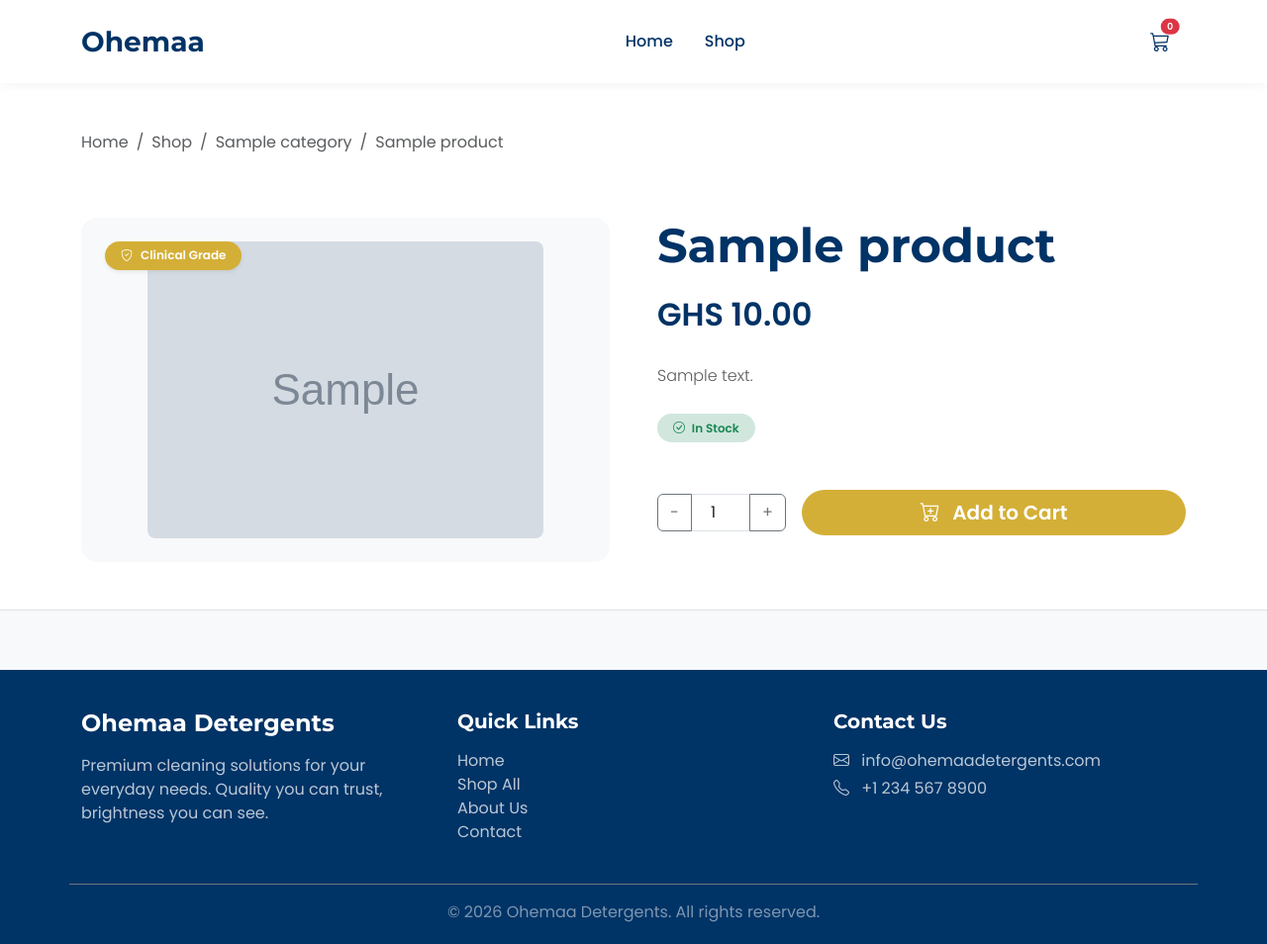
After one commit to morotijani/ohemaadetergents, a PHP site: a page that uses product.php in a window 1280 px wide. The commit adds this page. Shown: the whole page at 99% size. Run offline with PHP 8.4, Linux system fonts and the light colour scheme; tables that the repository leaves empty hold one stand-in row (values such as "Sample post"); grey boxes marked "Sample" are stand-in pictures.

Commit message:
url extension removal

```diff
--- a/config/config.php
+++ b/config/config.php
@@ -1,6 +1,7 @@
 <?php
 
 // A simple function to load .env file manually
+if (!function_exists('loadEnv')) {
     function loadEnv($filePath)
     {
         if (!file_exists($filePath)) {
@@ -24,6 +25,7 @@ function loadEnv($filePath)
             }
         }
     }
+}
 
 // Load the .env file from the root directory
 loadEnv(__DIR__ . '/../.env');
--- a/includes/footer.php
+++ b/includes/footer.php
@@ -8,8 +8,8 @@
             <div class="col-md-4 mb-4 mb-md-0">
                 <h5 class="text-white mb-3">Quick Links</h5>
                 <ul class="list-unstyled">
-                    <li><a href="/ohemaadetergents/index.php" class="text-light text-decoration-none opacity-75">Home</a></li>
-                    <li><a href="/ohemaadetergents/shop.php" class="text-light text-decoration-none opacity-75">Shop All</a></li>
+                    <li><a href="/ohemaadetergents/index" class="text-light text-decoration-none opacity-75">Home</a></li>
+                    <li><a href="/ohemaadetergents/shop" class="text-light text-decoration-none opacity-75">Shop All</a></li>
                     <li><a href="#" class="text-light text-decoration-none opacity-75">About Us</a></li>
                     <li><a href="#" class="text-light text-decoration-none opacity-75">Contact</a></li>
                 </ul>
--- a/includes/header.php
+++ b/includes/header.php
@@ -10,18 +10,19 @@ $cartCount = $cartObj->count();
     <meta name="viewport" content="width=device-width, initial-scale=1.0">
     <title>Ohemaa Detergents</title>
     <link href="https://cdn.jsdelivr.net/npm/bootstrap@5.3.0/dist/css/bootstrap.min.css" rel="stylesheet">
-    <link href="https://fonts.googleapis.com/css2?family=Montserrat:wght@400;500;600;700&family=Open+Sans:wght@400;600&display=swap" rel="stylesheet">
+    <link href="https://fonts.googleapis.com/css2?family=Montserrat:wght@400;500;600;700&family=Poppins:wght@300;400;500;600&display=swap" rel="stylesheet">
     <link rel="stylesheet" href="https://cdn.jsdelivr.net/npm/bootstrap-icons@1.11.1/font/bootstrap-icons.css">
     <style>
         :root {
             --ohemaa-white: #FFFFFF;
+            --ohemaa-bg-offwhite: #F8F9FA;
             --ohemaa-blue: #003366;
             --ohemaa-gold: #D4AF37;
             --ohemaa-gold-hover: #c49f27;
         }
         body {
-            font-family: 'Open Sans', sans-serif;
-            background-color: var(--ohemaa-white);
+            font-family: 'Poppins', sans-serif;
+            background-color: var(--ohemaa-bg-offwhite);
             color: var(--ohemaa-blue);
         }
         h1, h2, h3, h4, h5, h6, .navbar-brand {
@@ -31,7 +32,7 @@ $cartCount = $cartObj->count();
         }
         .navbar {
             background-color: var(--ohemaa-white);
-            box-shadow: 0 2px 10px rgba(0, 51, 102, 0.1);
+            box-shadow: 0 2px 10px rgba(0, 51, 102, 0.05);
         }
         .nav-link {
             color: var(--ohemaa-blue);
@@ -51,7 +52,7 @@ $cartCount = $cartObj->count();
             background-color: var(--ohemaa-gold-hover);
             color: var(--ohemaa-white);
             transform: translateY(-2px);
-            box-shadow: 0 4px 8px rgba(212, 175, 55, 0.3);
+            box-shadow: 0 4px 8px rgba(212, 175, 55, 0.2);
         }
         .btn-outline-gold {
             border: 2px solid var(--ohemaa-gold);
@@ -65,11 +66,13 @@ $cartCount = $cartObj->count();
             color: var(--ohemaa-white);
         }
         .product-card {
-            border: 1px solid #eef2f5;
-            border-radius: 12px;
+            border: none;
+            border-radius: 16px;
             overflow: hidden;
             transition: all 0.3s ease;
             height: 100%;
+            background-color: var(--ohemaa-white);
+            box-shadow: 0 4px 15px rgba(0, 51, 102, 0.04);
         }
         .product-card:hover {
             box-shadow: 0 10px 20px rgba(0, 51, 102, 0.08);
@@ -119,27 +122,48 @@ $cartCount = $cartObj->count();
             padding: 40px 0 20px;
             margin-top: 60px;
         }
+
+        /* Mobile Sticky CTA Container */
+        .mobile-sticky-cta {
+            position: fixed;
+            bottom: 0;
+            left: 0;
+            right: 0;
+            background: var(--ohemaa-white);
+            padding: 15px;
+            box-shadow: 0 -4px 20px rgba(0, 51, 102, 0.1);
+            z-index: 1030;
+            display: none;
+        }
+        @media (max-width: 767.98px) {
+            .mobile-sticky-cta.active {
+                display: flex;
+            }
+            .checkout-mobile-spacing {
+                padding-bottom: 100px;
+            }
+        }
     </style>
 </head>
 <body>
 
 <nav class="navbar navbar-expand-lg sticky-top py-3">
     <div class="container">
-        <a class="navbar-brand fs-3" href="/ohemaadetergents/index.php">Ohemaa</a>
+        <a class="navbar-brand fs-3" href="/ohemaadetergents/index">Ohemaa</a>
         <button class="navbar-toggler" type="button" data-bs-toggle="collapse" data-bs-target="#navbarNav">
             <span class="navbar-toggler-icon"></span>
         </button>
         <div class="collapse navbar-collapse" id="navbarNav">
             <ul class="navbar-nav mx-auto">
                 <li class="nav-item">
-                    <a class="nav-link px-3" href="/ohemaadetergents/index.php">Home</a>
+                    <a class="nav-link px-3" href="/ohemaadetergents/index">Home</a>
                 </li>
                 <li class="nav-item">
-                    <a class="nav-link px-3" href="/ohemaadetergents/shop.php">Shop</a>
+                    <a class="nav-link px-3" href="/ohemaadetergents/shop">Shop</a>
                 </li>
             </ul>
             <div class="d-flex align-items-center">
-                <a href="/ohemaadetergents/cart.php" class="nav-link position-relative me-3">
+                <a href="/ohemaadetergents/cart" class="nav-link position-relative me-3">
                     <i class="bi bi-cart3 fs-5"></i>
                     <span id="cartBadge" class="position-absolute top-0 start-100 translate-middle badge rounded-pill bg-danger" style="font-size: 0.6rem;">
                         <?php echo $cartCount; ?>
@@ -153,7 +177,7 @@ $cartCount = $cartObj->count();
 <script>
 async function addToCart(productId, qty = 1) {
     try {
-        const res = await fetch('/ohemaadetergents/cart_action.php', {
+        const res = await fetch('/ohemaadetergents/cart_action', {
             method: 'POST',
             headers: {'Content-Type': 'application/json'},
             body: JSON.stringify({action: 'add', product_id: productId, qty: qty})
--- /dev/null
+++ b/product.php
@@ -0,0 +1,100 @@
+<?php
+require_once __DIR__ . '/src/Database.php';
+use App\Database;
+
+$slug = $_GET['slug'] ?? '';
+if (empty($slug)) {
+    header("Location: shop");
+    exit;
+}
+
+try {
+    $db = Database::getInstance()->getConnection();
+    $stmt = $db->prepare("SELECT p.id, p.name, p.slug, p.description, p.price, p.image_url, p.stock, c.name as category_name
+                          FROM products p
+                          LEFT JOIN categories c ON p.category_id = c.id
+                          WHERE p.slug = ?");
+    $stmt->execute([$slug]);
+    $product = $stmt->fetch();
+
+    if (!$product) {
+        header("Location: shop");
+        exit;
+    }
+} catch (Exception $e) {
+    header("Location: shop");
+    exit;
+}
+
+include 'includes/header.php';
+$img = $product['image_url'] ? $product['image_url'] : 'https://via.placeholder.com/600x600?text=No+Image';
+?>
+
+<div class="bg-white py-5 mb-5 border-bottom">
+    <div class="container checkout-mobile-spacing">
+        <nav aria-label="breadcrumb">
+            <ol class="breadcrumb">
+                <li class="breadcrumb-item"><a href="index" class="text-decoration-none text-muted">Home</a></li>
+                <li class="breadcrumb-item"><a href="shop" class="text-decoration-none text-muted">Shop</a></li>
+                <?php if($product['category_name']): ?>
+                    <li class="breadcrumb-item"><a href="shop?category=<?php echo urlencode(strtolower($product['category_name'])); ?>" class="text-decoration-none text-muted"><?php echo htmlspecialchars($product['category_name']); ?></a></li>
+                <?php endif; ?>
+                <li class="breadcrumb-item active" aria-current="page"><?php echo htmlspecialchars($product['name']); ?></li>
+            </ol>
+        </nav>
+
+        <div class="row g-5 mt-2">
+            <div class="col-md-6">
+                <div class="position-relative bg-light rounded-4 p-4 text-center">
+                    <span class="badge bg-gold position-absolute top-0 start-0 m-4 py-2 px-3 shadow-sm rounded-pill d-flex align-items-center" style="background-color: var(--ohemaa-gold); color: white;">
+                        <i class="bi bi-shield-check me-2"></i> Clinical Grade
+                    </span>
+                    <img src="<?php echo htmlspecialchars($img); ?>" class="img-fluid rounded-3 object-fit-cover" style="max-height: 500px;" alt="<?php echo htmlspecialchars($product['name']); ?>">
+                </div>
+            </div>
+            <div class="col-md-6">
+                <h1 class="display-5 fw-bold mb-3"><?php echo htmlspecialchars($product['name']); ?></h1>
+
+                <div class="fs-2 fw-bold text-primary mb-4" style="color: var(--ohemaa-blue) !important;">
+                    GHS <?php echo number_format($product['price'], 2); ?>
+                </div>
+
+                <div class="mb-4">
+                    <p class="lead text-muted fs-6" style="line-height: 1.8;">
+                        <?php echo nl2br(htmlspecialchars($product['description'])); ?>
+                    </p>
+                </div>
+
+                <div class="d-flex align-items-center gap-3 mb-4">
+                    <?php if ($product['stock'] > 0): ?>
+                        <span class="badge bg-success-subtle text-success py-2 px-3 rounded-pill"><i class="bi bi-check-circle me-1"></i> In Stock</span>
+                    <?php else: ?>
+                        <span class="badge bg-danger-subtle text-danger py-2 px-3 rounded-pill"><i class="bi bi-x-circle me-1"></i> Out of Stock</span>
+                    <?php endif; ?>
+                </div>
+
+                <div class="d-none d-md-flex align-items-center gap-3 mt-5">
+                    <div class="input-group" style="width: 130px;">
+                        <button class="btn btn-outline-secondary" type="button" onclick="document.getElementById('qty').stepDown()">-</button>
+                        <input type="number" id="qty" class="form-control text-center" value="1" min="1" max="<?php echo $product['stock']; ?>">
+                        <button class="btn btn-outline-secondary" type="button" onclick="document.getElementById('qty').stepUp()">+</button>
+                    </div>
+                    <button class="btn btn-gold btn-lg rounded-pill px-5 flex-grow-1" onclick="addToCart(<?php echo $product['id']; ?>, document.getElementById('qty').value)" <?php echo $product['stock'] <= 0 ? 'disabled' : ''; ?>>
+                        <i class="bi bi-cart-plus me-2"></i> Add to Cart
+                    </button>
+                </div>
+
+            </div>
+        </div>
+    </div>
+</div>
+
+<!-- Mobile Sticky CTA -->
+<div class="mobile-sticky-cta active d-md-none justify-content-between align-items-center">
+    <div class="fw-bold fs-5" style="color: var(--ohemaa-blue);">GHS <?php echo number_format($product['price'], 2); ?></div>
+    <button class="btn btn-gold rounded-pill px-4" onclick="addToCart(<?php echo $product['id']; ?>, 1)" <?php echo $product['stock'] <= 0 ? 'disabled' : ''; ?>>
+        <i class="bi bi-cart-plus me-1"></i> Add to Cart
+    </button>
+</div>
+
+<?php include 'includes/footer.php'; ?>
--- a/verify_payment.php
+++ b/verify_payment.php
@@ -44,13 +44,13 @@ include 'includes/header.php';
         <p class="lead">Thank you for your order. We are processing it right away.</p>
         <p class="fs-5 mt-3">Your Tracking Number is: <strong class="text-primary"><?php echo htmlspecialchars($reference); ?></strong></p>
         <p>You can use this number to track your order status.</p>
-        <a href="track_order.php" class="btn btn-outline-gold mt-4 rounded-pill px-4">Track Order</a>
-        <a href="index.php" class="btn btn-gold mt-4 rounded-pill px-4 ms-2">Back to Home</a>
+        <a href="track_order" class="btn btn-outline-gold mt-4 rounded-pill px-4">Track Order</a>
+        <a href="index" class="btn btn-gold mt-4 rounded-pill px-4 ms-2">Back to Home</a>
     <?php else: ?>
         <i class="bi bi-x-circle-fill text-danger" style="font-size: 5rem;"></i>
         <h2 class="mt-4">Payment Failed</h2>
         <p class="lead">We could not verify your payment. Please try again or contact support.</p>
-        <a href="cart.php" class="btn btn-gold mt-4 rounded-pill px-4">Return to Cart</a>
+        <a href="cart" class="btn btn-gold mt-4 rounded-pill px-4">Return to Cart</a>
     <?php endif; ?>
 </div>
 <?php include 'includes/footer.php'; ?>
```
Also changed, not shown: cart.php (+4 -4 lines), checkout.php (+7 -7 lines), index.php (+8 -4 lines), shop.php (+8 -4 lines), .htaccess (added). Lines whose indentation alone changed are shown as unchanged.
